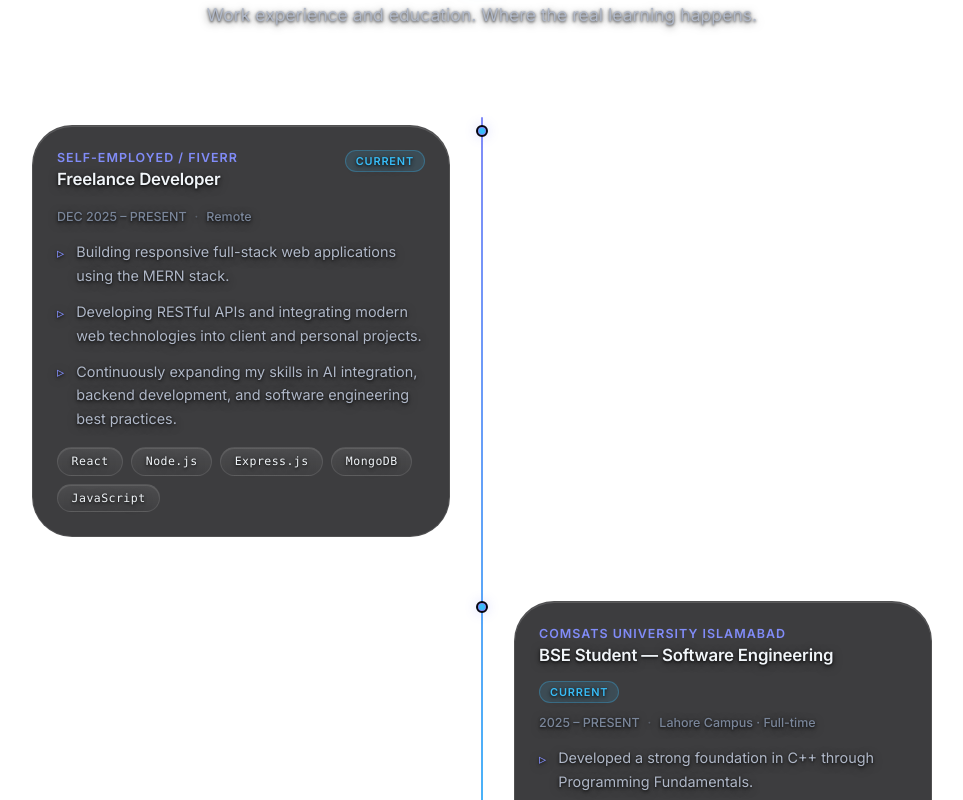
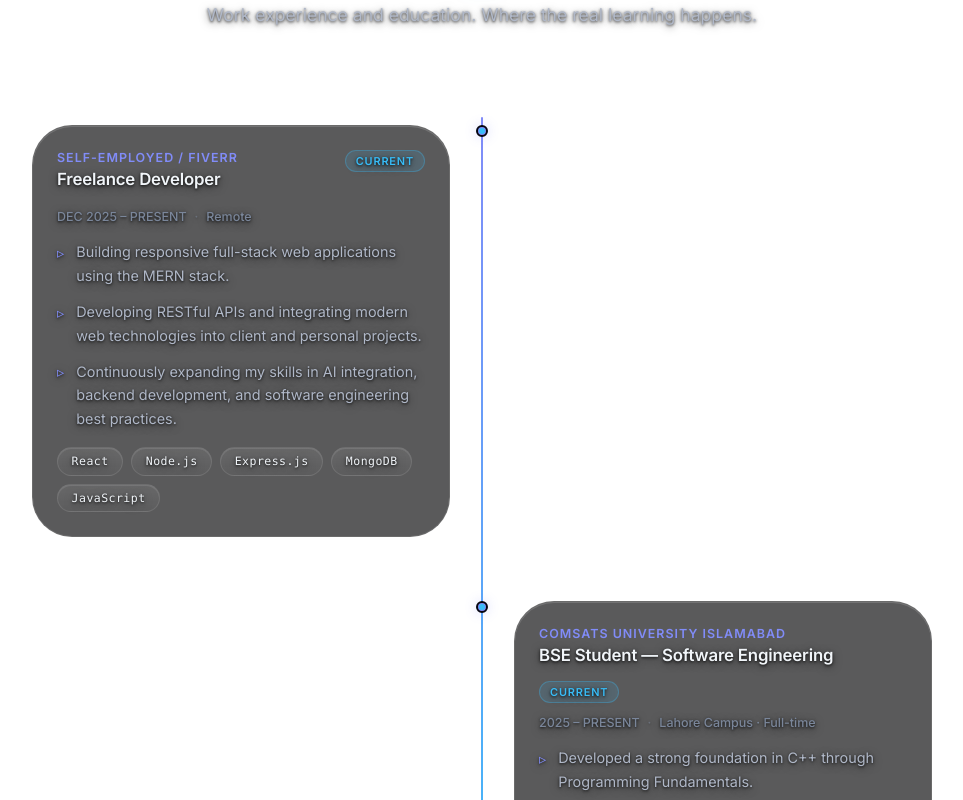
Before and after one commit to Aizaz-Noor/portfolio, a React (Vite) app: page / in a window 1280 px wide. Shown: the part 2100-2900 px from the top of the page, without its empty margins (158-1121 px from the left). Built offline with nearby package versions, Linux system fonts and the light colour scheme; no server answers.

Commit message:
Fix-GPU-stalling-from-extreme-blurs

```diff
--- a/src/components/ParticleTunnel.jsx
+++ b/src/components/ParticleTunnel.jsx
@@ -30,7 +30,6 @@ const fragmentShader = `
 
   void main() {
     float dist = length(gl_PointCoord - vec2(0.5));
-    if (dist > 0.5) discard;
     float alpha = 1.0 - smoothstep(0.2, 0.5, dist);
 
     // Mix between white and the --accent color (#818cf8 -> RGB: 129, 140, 248)
--- a/src/index.css
+++ b/src/index.css
@@ -17,14 +17,14 @@
   --glow:      rgba(129, 140, 248, 0.3);
   --glow-2:    rgba(56, 189, 248, 0.25);
 
-  --mat-thick-bg: rgba(28, 28, 30, 0.85);
-  --mat-thick-blur: blur(48px) saturate(180%);
-  --mat-regular-bg: rgba(28, 28, 30, 0.75);
-  --mat-regular-blur: blur(32px) saturate(180%);
-  --mat-thin-bg: rgba(28, 28, 30, 0.6);
-  --mat-thin-blur: blur(24px) saturate(180%);
-  --mat-ultrathin-bg: rgba(28, 28, 30, 0.4);
-  --mat-ultrathin-blur: blur(64px) saturate(180%);
+  --mat-thick-bg: rgba(20, 20, 22, 0.7);
+  --mat-thick-blur: blur(16px) saturate(180%);
+  --mat-regular-bg: rgba(20, 20, 22, 0.6);
+  --mat-regular-blur: blur(12px) saturate(180%);
+  --mat-thin-bg: rgba(20, 20, 22, 0.5);
+  --mat-thin-blur: blur(8px) saturate(180%);
+  --mat-ultrathin-bg: rgba(20, 20, 22, 0.4);
+  --mat-ultrathin-blur: blur(4px) saturate(180%);
 }
 
 /* ── Reset ─────────────────────────────────────────────────────── */
@@ -229,8 +229,8 @@ body::after {
     border-radius: 9999px;
     top: 16px;
     background: rgba(20, 20, 22, 0.95);
-    backdrop-filter: blur(48px) saturate(200%);
-    -webkit-backdrop-filter: blur(48px) saturate(200%);
+    backdrop-filter: blur(12px) saturate(200%);
+    -webkit-backdrop-filter: blur(12px) saturate(200%);
     border: 1px solid rgba(255, 255, 255, 0.12);
   }
   .navbar.scrolled {
@@ -715,8 +715,8 @@ input, textarea, .btn, .btn *, .floating-input-group *, .navbar * {
   width: 100%;
   padding: 12px 16px;
   background: rgba(10, 10, 12, 0.95);
-  backdrop-filter: blur(48px) saturate(200%);
-  -webkit-backdrop-filter: blur(48px) saturate(200%);
+  backdrop-filter: blur(12px) saturate(200%);
+  -webkit-backdrop-filter: blur(12px) saturate(200%);
   border: 1px solid rgba(255, 255, 255, 0.06);
   border-radius: 24px;
   box-shadow:
@@ -2167,8 +2167,8 @@ a.text-link:hover {
   max-width: 860px;
   height: min(90vh, 720px);
   background: rgba(10,10,14,0.97);
-  backdrop-filter: blur(48px) saturate(200%);
-  -webkit-backdrop-filter: blur(48px) saturate(200%);
+  backdrop-filter: blur(12px) saturate(200%);
+  -webkit-backdrop-filter: blur(12px) saturate(200%);
   border: 1px solid rgba(255,255,255,0.1);
   border-radius: 28px;
   box-shadow: 0 32px 80px rgba(0,0,0,0.7), inset 0 1px 0 rgba(255,255,255,0.08);
```
